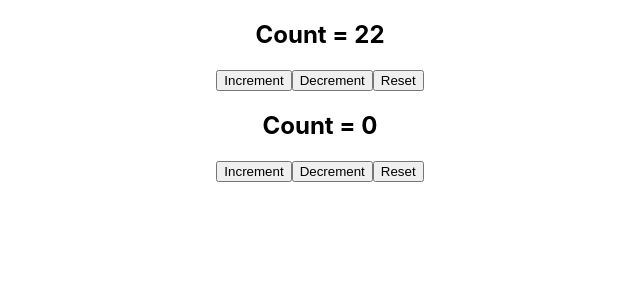
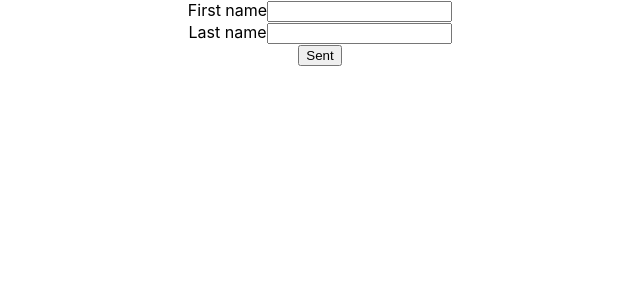
Before and after one commit to vapinedo/React-HooksCodevolution, a React (Create React App) app: page / in a window 1280 px wide. Shown: the top 300 px of the page, without its empty margins (320-960 px from the left). Built offline with nearby package versions, Linux system fonts and the light colour scheme.

Commit message:
[ADD] useInput Custom Hook

```diff
--- a/src/App.js
+++ b/src/App.js
@@ -1,13 +1,11 @@
 import './App.css'
-import CounterOne from './components/07-customHooks/CounterOne';
-import CounterTwo from './components/07-customHooks/CounterTwo';
+import UserForm from './components/07-customHooks/UserForm';
 
 function App() {
 
   return (
     <div className="App">
-      <CounterOne />
-      <CounterTwo />
+      <UserForm />
     </div>
   );
 }
--- /dev/null
+++ b/src/components/07-customHooks/UserForm.js
@@ -0,0 +1,36 @@
+import React, { useState } from "react";
+import useInput from "../../hooks/useInput";
+
+function UserForm() {
+  const [firstname, bindFirstname, resetFirstname] = useInput('')
+  const [lastname, bindLasttname, resetLastname] = useInput('')
+
+  const handleSubmit = e => {
+    e.preventDefault()
+    alert(`Hello ${firstname} ${lastname}`)
+    resetFirstname()
+    resetLastname()
+  }
+
+  return (
+    <div>
+      <form onSubmit={handleSubmit}>
+
+        <div>
+          <label>First name</label>
+          <input {...bindFirstname} type="text" />
+        </div>
+
+        <div>
+          <label>Last name</label>
+          <input {...bindLasttname} type="text" />
+        </div>
+
+        <button type='submit'>Sent</button>
+
+      </form>
+    </div>
+  );
+}
+
+export default UserForm;
--- /dev/null
+++ b/src/hooks/useInput.js
@@ -0,0 +1,17 @@
+import { useState } from 'react'
+
+function useInput(initialValue) {
+    const [value, setValue] = useState(initialValue)
+    const reset = () => {
+        setValue(initialValue)
+    }
+    const bind = {
+        value,
+        onChange: e => {
+            setValue(e.target.value)
+        }
+    }
+    return [value, bind, reset]
+}
+
+export default useInput
```
